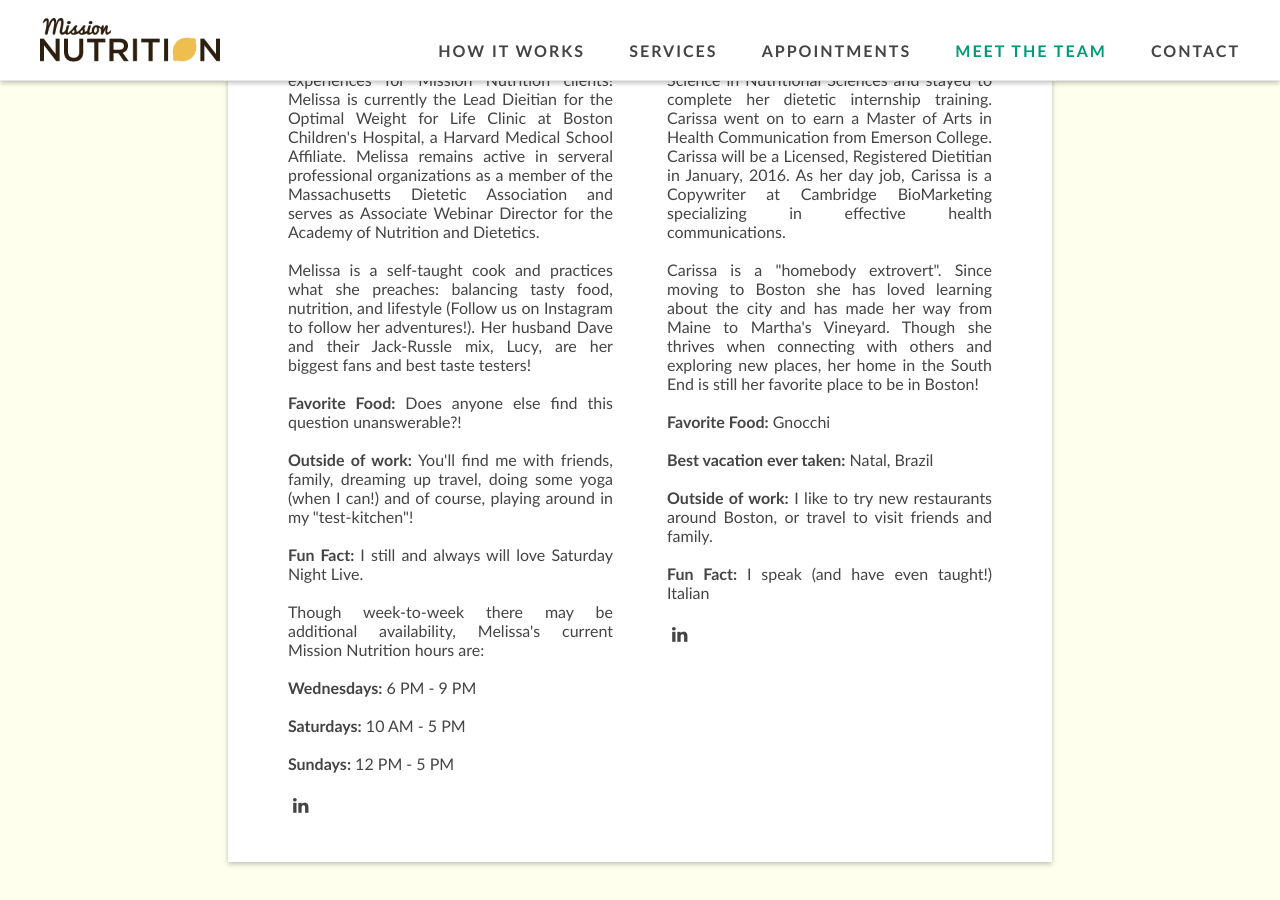
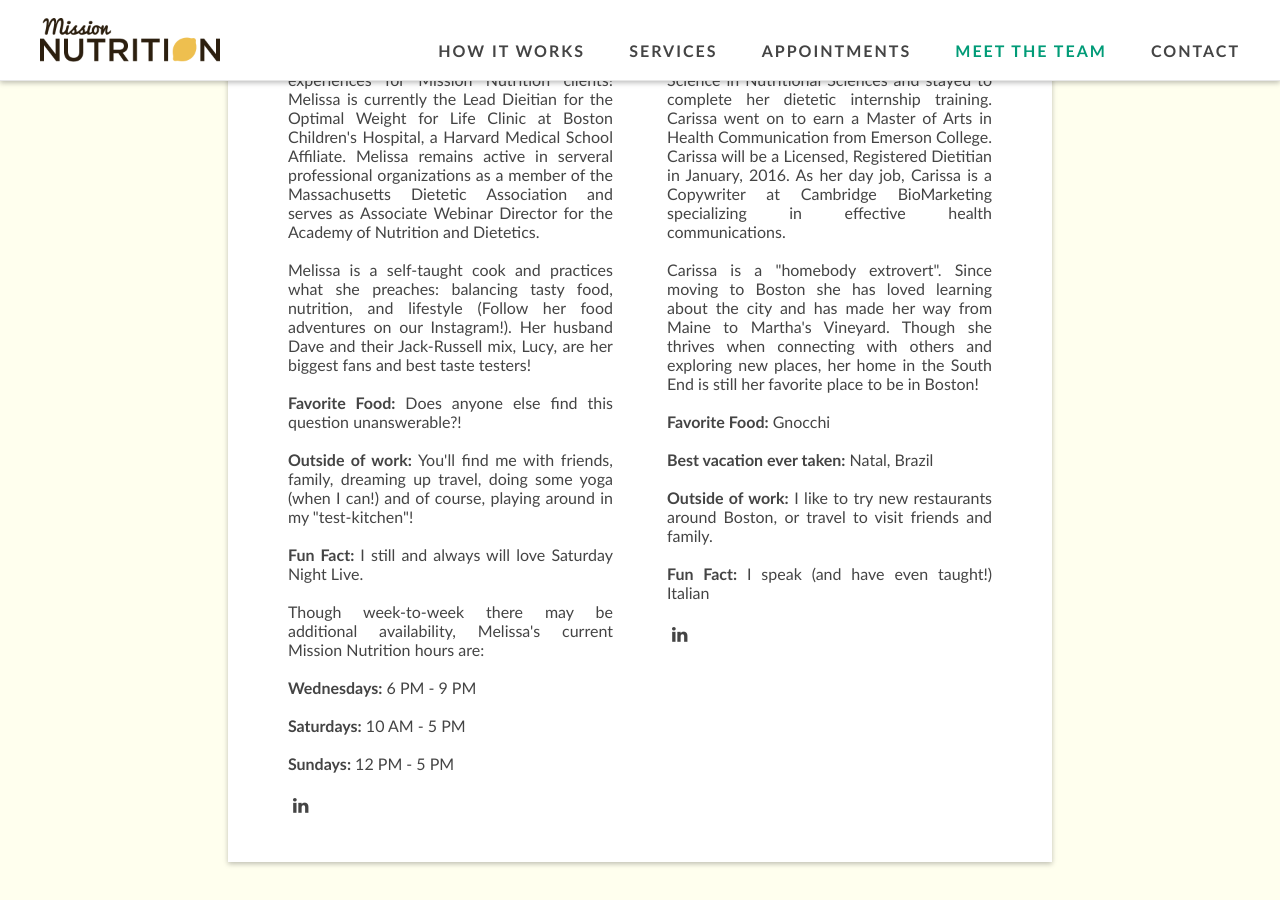
Before and after one commit to davelandry/missionnutrition, a Jekyll site: the page built from _pages/team.html, in a window 1280 px wide and 900 px high, scrolled down 943 px. Built offline with Jekyll 4.4.1, drawn with Linux system fonts in a browser that asks for light colours; nearby versions of some CDN libraries.

Commit message:
Update team.html

```diff
--- a/_pages/team.html
+++ b/_pages/team.html
@@ -14,7 +14,7 @@
 <br /><br />
 Melissa graduated from the University of New Hampshire in Nutritional Sciences with a minor in Spanish. She completed her dietetic internship with Sodexo/Southcoast Hospitals Group and has been practicing dietetics since 2010. A forever learner, Melissa is currently pursuing a Masters of Education in Instructional Design at the University of Massachusetts, Boston. This degree emphasizes effective online learning techniques - handy for providing exceptional experiences for Mission Nutrition clients! Melissa is currently the Lead Dieitian for the Optimal Weight for Life Clinic at Boston Children's Hospital, a Harvard Medical School Affiliate. Melissa remains active in serveral professional organizations as a member of the Massachusetts Dietetic Association and serves as Associate Webinar Director for the Academy of Nutrition and Dietetics.
 <br /><br />
-Melissa is a self-taught cook and practices what she preaches: balancing tasty food, nutrition, and lifestyle (Follow us on Instagram to follow her adventures!). Her husband Dave and their Jack-Russle mix, Lucy, are her biggest fans and best taste testers!
+Melissa is a self-taught cook and practices what she preaches: balancing tasty food, nutrition, and lifestyle (Follow her food adventures on our Instagram!). Her husband Dave and their Jack-Russell mix, Lucy, are her biggest fans and best taste testers!
 <br /><br />
 <b>Favorite Food:</b> Does anyone else find this question unanswerable?!
 <br /><br />
```
